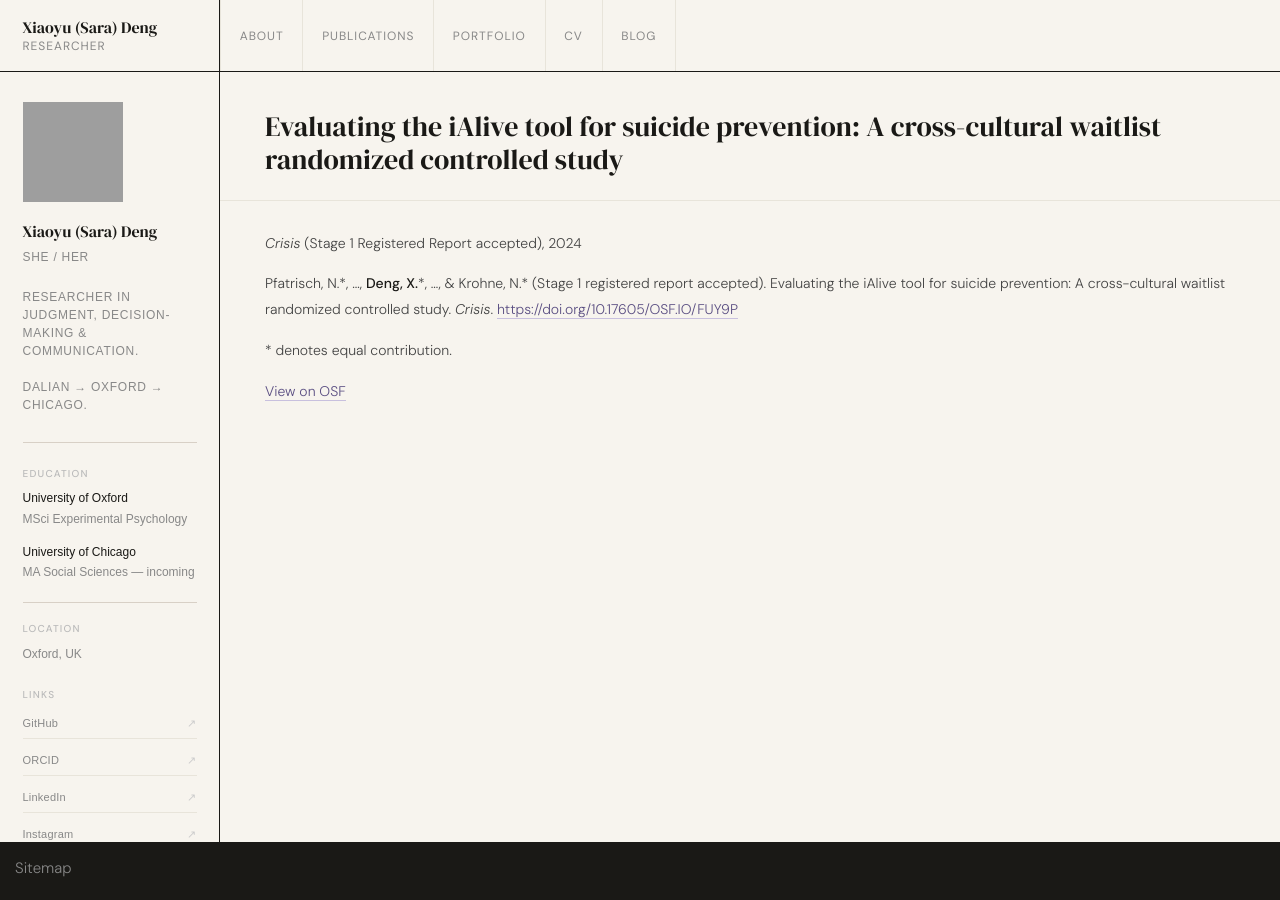
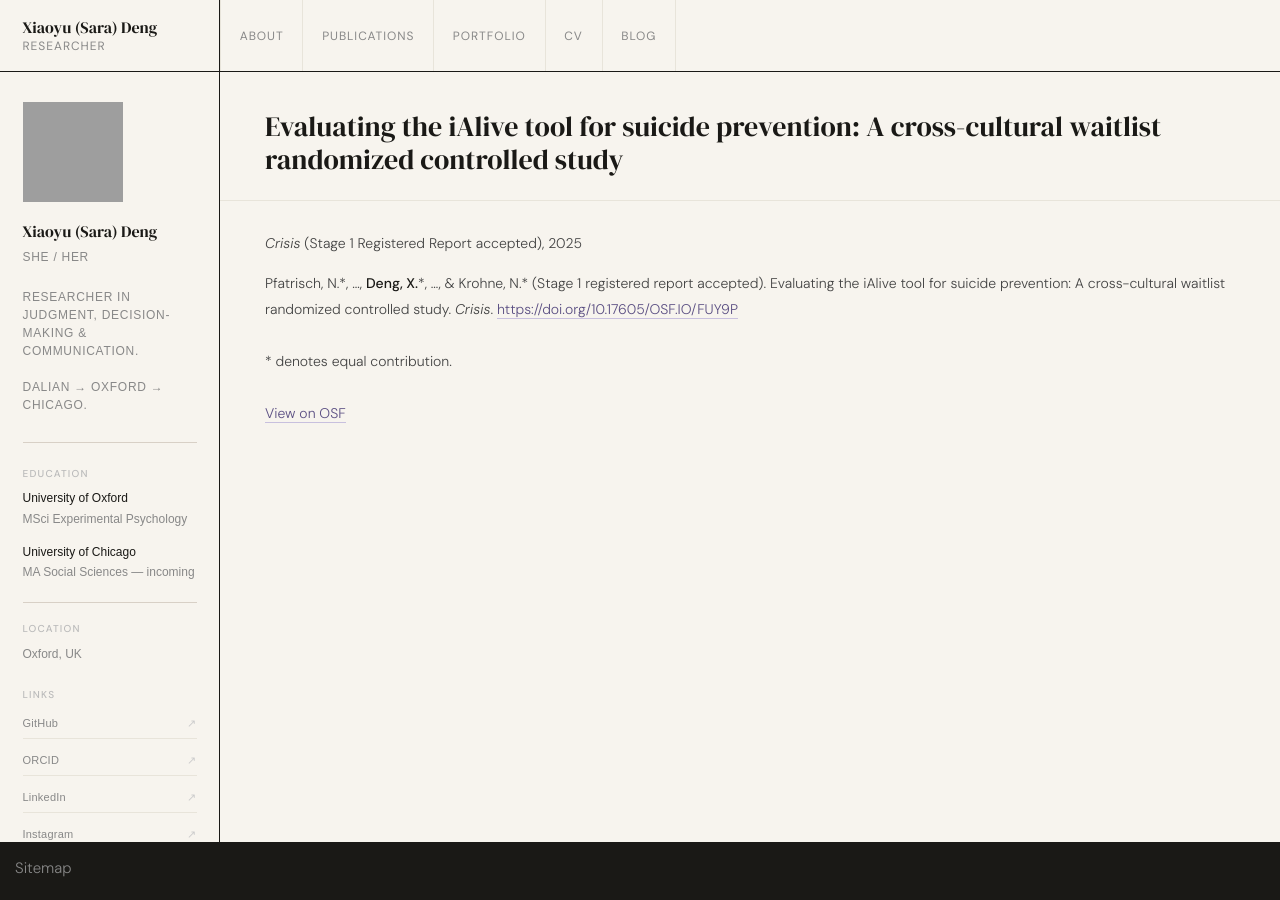
Before and after one commit to saradeng713/saradeng713.github.io, a Jekyll site: the page built from _publications/2024-ialive-suicide-prevention.md, in a window 1280 px wide and 900 px high, cut to the strip 0-900 px from the top of the window. Built offline with Jekyll 4.4.1, drawn with Linux system fonts in a browser that asks for light colours; a script that is not in the unit is left out; grey boxes are pictures that could not be loaded.

Commit message:
Update 2024-ialive-suicide-prevention.md

```diff
--- a/_publications/2024-ialive-suicide-prevention.md
+++ b/_publications/2024-ialive-suicide-prevention.md
@@ -4,16 +4,14 @@ collection: publications
 category: manuscripts
 permalink: /publication/2024-ialive-suicide-prevention
 excerpt: "A cross-cultural waitlist RCT evaluating the iAlive digital intervention for suicide prevention, with a Stage 1 Registered Report accepted at Crisis."
-date: 2024-07-01
+date: 2025-07-01
 venue: "Crisis (Stage 1 Registered Report accepted)"
 paperurl: "https://doi.org/10.17605/OSF.IO/FUY9P"
 citation: "Pfatrisch, N.*, …, **Deng, X.***, …, & Krohne, N.* (Stage 1 registered report accepted). Evaluating the iAlive tool for suicide prevention: A cross-cultural waitlist randomized controlled study. *Crisis*. https://doi.org/10.17605/OSF.IO/FUY9P"
 ---
 
-*Crisis* (Stage 1 Registered Report accepted), 2024
+*Crisis* (Stage 1 Registered Report accepted), 2025
 
 Pfatrisch, N.\*, …, **Deng, X.**\*, …, & Krohne, N.\* (Stage 1 registered report accepted). Evaluating the iAlive tool for suicide prevention: A cross-cultural waitlist randomized controlled study. *Crisis*. [https://doi.org/10.17605/OSF.IO/FUY9P](https://doi.org/10.17605/OSF.IO/FUY9P)
-
-\* denotes equal contribution.
-
-[View on OSF](https://doi.org/10.17605/OSF.IO/FUY9P)
+<br><br> \* denotes equal contribution.
+<br><br> [View on OSF](https://doi.org/10.17605/OSF.IO/FUY9P)
```
